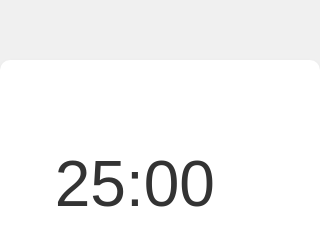
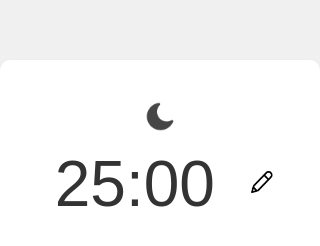
Before and after one commit to athavus/pomodoro, an Electron app: page index.html in a window 320 px wide. Shown: the part 230-476 px from the top of the page. Drawn offline with nearby package versions, Linux system fonts and the light colour scheme.

Commit message:
a primeira inicialização estava com coisas hidden

```diff
--- a/index.html
+++ b/index.html
@@ -19,7 +19,7 @@
     <!-- BOTÃO PARA SELECIONAR O TEMA -->
     <div class="theme">
       <button id="themeToggle" class="theme-button" onclick="">
-        <img id="theme-icon" data-dark="assets/light-mode.png" data-light="assets/dark-mode.png" src="assets/light-mode.png">
+        <img id="theme-icon" data-dark="assets/light-mode.png" data-light="assets/dark-mode.png" src="assets/dark-mode.png">
       </button>
     </div>
     <!-- TIMER DE FATO -->
@@ -28,7 +28,7 @@
       <!-- EDIÇÃO DO TEMPO DO POMODORO -->
       <div id="edit-section">
         <button id="open-edit-section" class="edit-timer">
-          <img id="pen" data-dark="assets/light-pen.png" data-light="assets/dark-pen.png" src="assets/light-pen.png">
+          <img id="pen" data-dark="assets/light-pen.png" data-light="assets/dark-pen.png" src="assets/dark-pen.png">
         </button>
       </div>
     </div>
```
